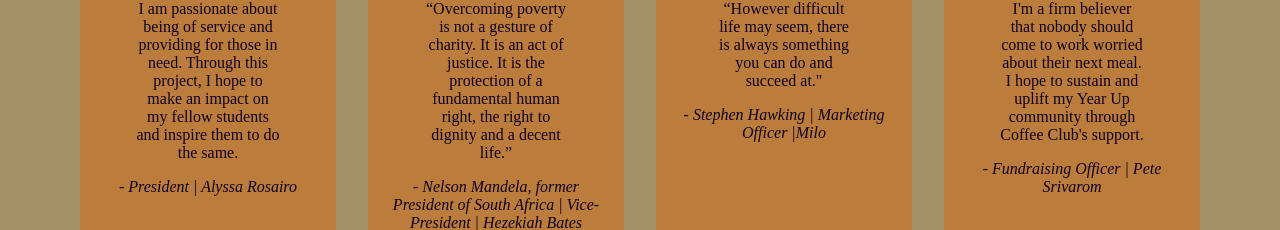
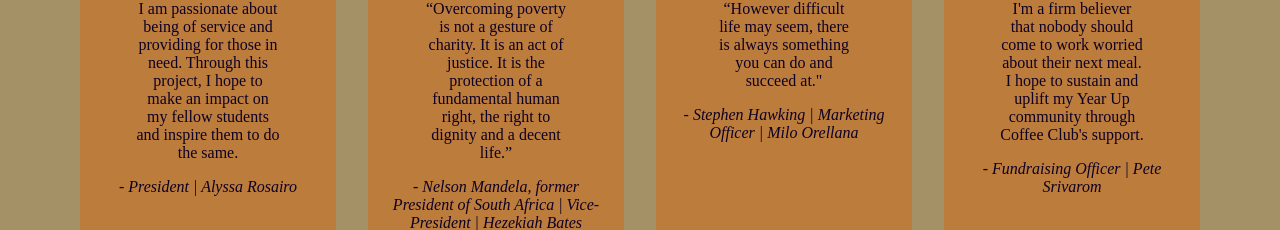
Before and after one commit to HezekiahBates/HezekiahBates.github.io, a plain HTML site: page index.html in a window 1280 px wide. Shown: the part 4040-4270 px from the top of the page. Drawn offline with Linux system fonts and the light colour scheme.

Commit message:
Update index.html

```diff
--- a/index.html
+++ b/index.html
@@ -143,7 +143,7 @@
                 <li>
                     <img src="Milo.png" alt="Milo's headshot">
                     <blockquote>“However difficult life may seem, there is always something you can do and succeed at."</blockquote>
-                    <cite>- Stephen Hawking | Marketing Officer |Milo  </cite>
+                    <cite>- Stephen Hawking | Marketing Officer | Milo Orellana  </cite>
                 </li>
                 <li>
                     <img src="Pete.png" alt="Pete's headshot">
```
